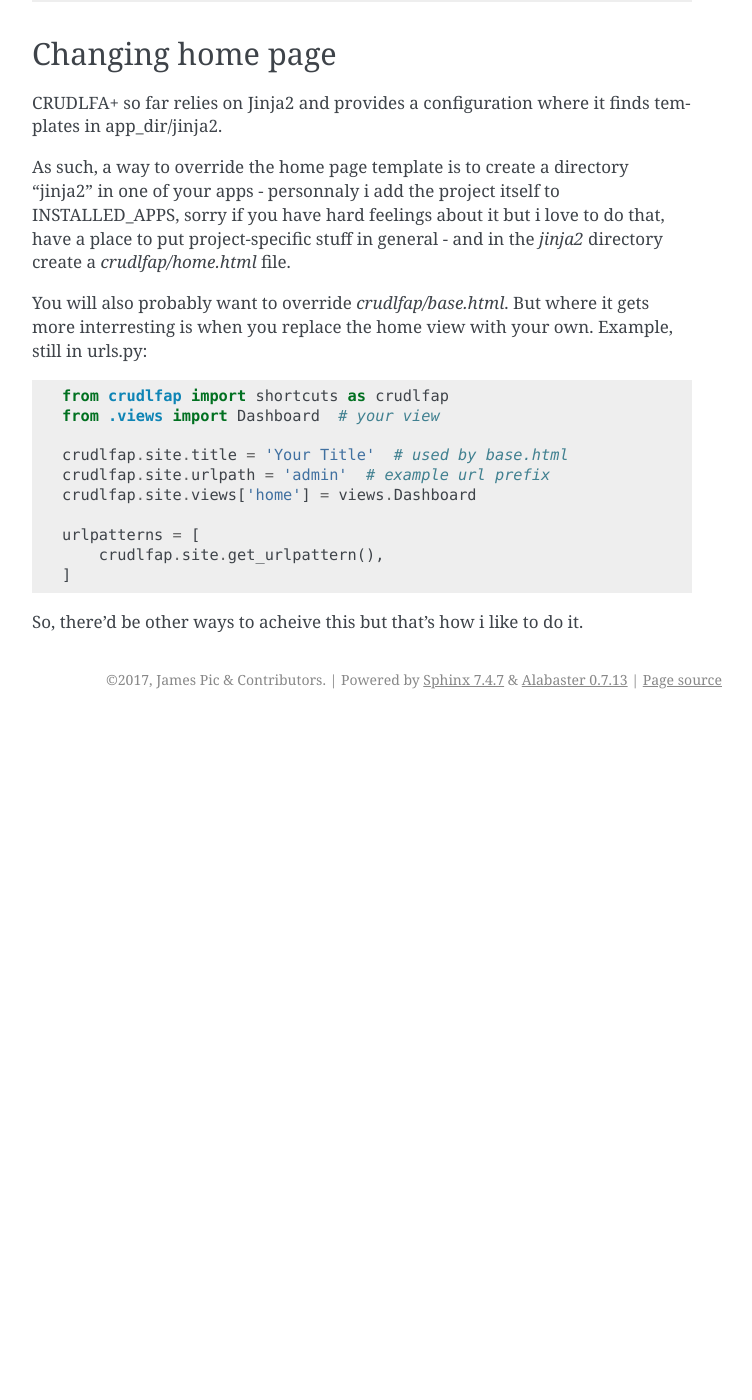
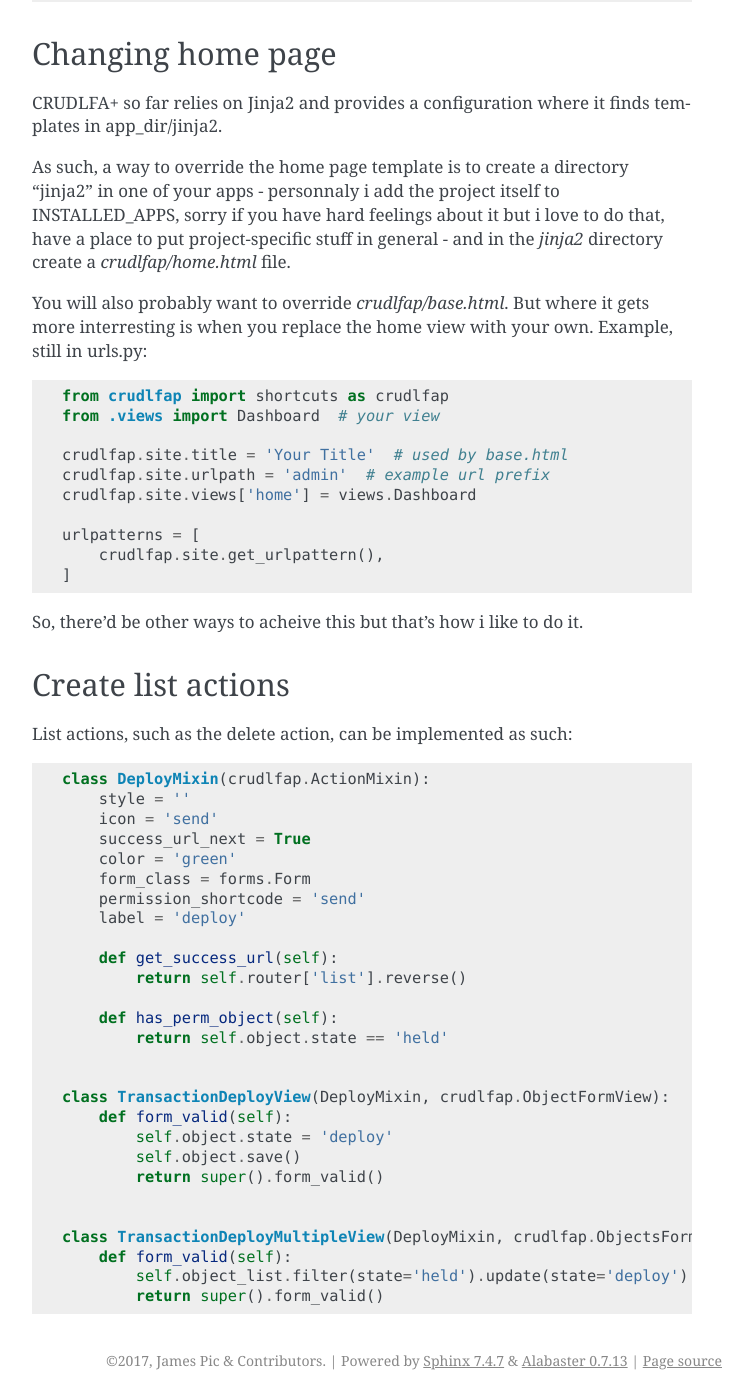
Before and after one commit to yourlabs/crudlfap, a Sphinx documentation site: the page built from docs/tutorial.rst, in a window 1280 px wide and 1400 px high, scrolled down 2416 px. Shown: the whole window, without its empty margins (388-1140 px from the left). Built offline with Sphinx 7.4.7, drawn with Linux system fonts in a browser that asks for light colours; before the commit the page ends 3135 px from its top, so only the background shows below that.

Commit message:
Document ActionMixin

```diff
--- a/docs/tutorial.rst
+++ b/docs/tutorial.rst
@@ -124,3 +124,36 @@ Example, still in urls.py::
 
 So, there'd be other ways to acheive this but that's how i like to
 do it.
+
+Create list actions
+===================
+
+List actions, such as the delete action, can be implemented as such::
+
+    class DeployMixin(crudlfap.ActionMixin):
+        style = ''
+        icon = 'send'
+        success_url_next = True
+        color = 'green'
+        form_class = forms.Form
+        permission_shortcode = 'send'
+        label = 'deploy'
+
+        def get_success_url(self):
+            return self.router['list'].reverse()
+
+        def has_perm_object(self):
+            return self.object.state == 'held'
+
+
+    class TransactionDeployView(DeployMixin, crudlfap.ObjectFormView):
+        def form_valid(self):
+            self.object.state = 'deploy'
+            self.object.save()
+            return super().form_valid()
+
+
+    class TransactionDeployMultipleView(DeployMixin, crudlfap.ObjectsFormView):
+        def form_valid(self):
+            self.object_list.filter(state='held').update(state='deploy')
+            return super().form_valid()
```
